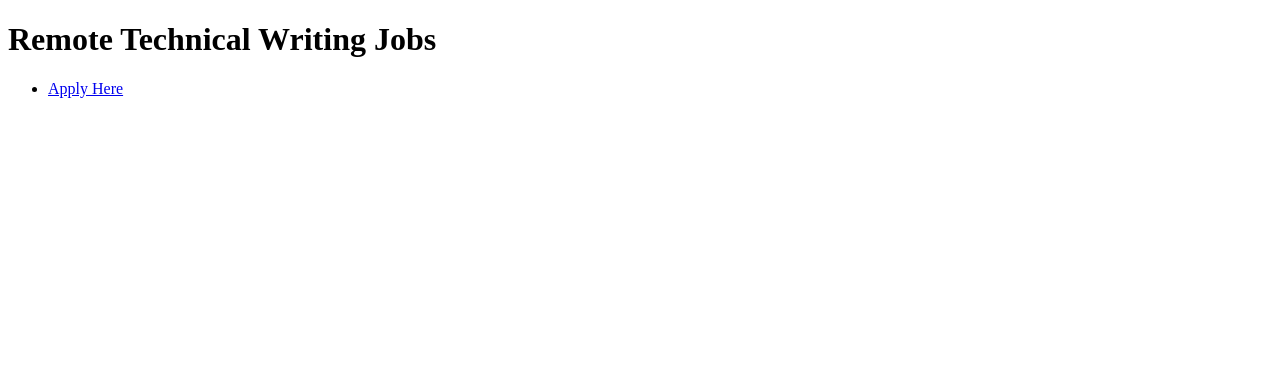
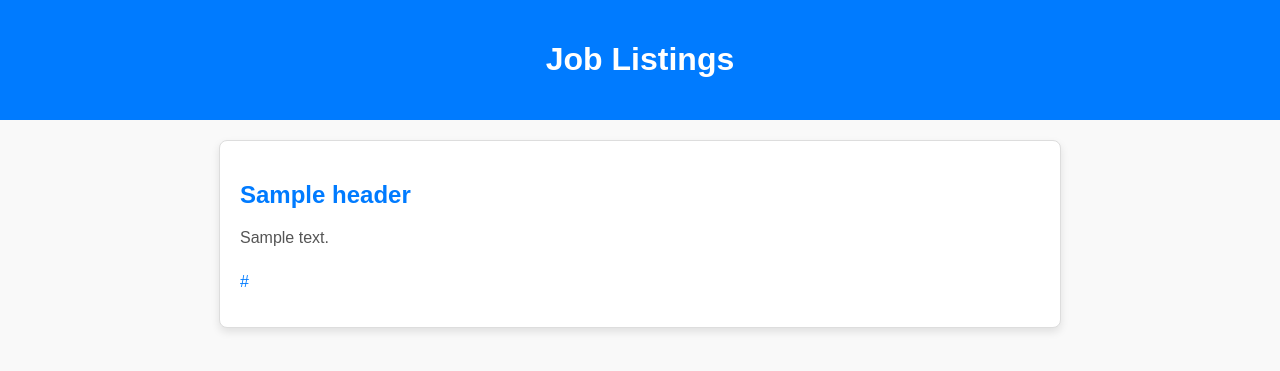
Before and after one commit to cruton42/TheHWMachine, a Django app: template src/crawler/templates/jobcrawler.html in a window 1280 px wide. Shown: the top 371 px of the page. Run offline with Django 4.2, Linux system fonts and the light colour scheme; the template is opened without the code that fills it: most values are stand-ins (such as "Sample title", 1, 10 or a date in 2020); data that the repository does not hold is empty.

Commit message:
Links appear

```diff
--- /dev/null
+++ b/src/crawler/static/css/styles.css
@@ -0,0 +1,46 @@
+/* src/crawler/static/css/styles.css */
+body {
+    font-family: Arial, sans-serif;
+    color: #333;
+    background-color: #f9f9f9;
+    margin: 0;
+    padding: 0;
+  }
+
+  .header {
+    background-color: #007bff;
+    color: white;
+    padding: 20px;
+    text-align: center;
+  }
+
+  .job-listing {
+    margin: 20px auto;
+    max-width: 800px;
+    border: 1px solid #ddd;
+    border-radius: 8px;
+    background: white;
+    padding: 20px;
+    box-shadow: 0 4px 8px rgba(0,0,0,0.1);
+  }
+
+  .job-header {
+    font-size: 1.5em;
+    color: #007bff;
+  }
+
+  .job-description {
+    margin-top: 10px;
+    color: #555;
+  }
+
+  .job-link {
+    display: inline-block;
+    margin-top: 10px;
+    color: #007bff;
+    text-decoration: none;
+  }
+
+  .job-link:hover {
+    text-decoration: underline;
+  }
--- a/src/crawler/templates/jobcrawler.html
+++ b/src/crawler/templates/jobcrawler.html
@@ -1,14 +1,24 @@
+<!-- src/crawler/templates/jobcrawl.html -->
+{% load static %}
 <!DOCTYPE html>
-<html>
+<html lang="en">
 <head>
-    <title>Remote Jobs</title>
+  <meta charset="UTF-8">
+  <meta name="viewport" content="width=device-width, initial-scale=1.0">
+  <title>Job Listings</title>
+  {% load static %}
+  <link rel="stylesheet" href="{% static 'css/styles.css' %}">
 </head>
 <body>
-    <h1>Remote Technical Writing Jobs</h1>
-    <ul>
-        {% for link in job_links %}
-            <li><a href="{{ link }}" target="_blank">Apply Here</a></li>
-        {% endfor %}
-    </ul>
+  <div class="header">
+    <h1>Job Listings</h1>
+  </div>
+  {% for job in jobs %}
+  <div class="job-listing">
+    <h2 class="job-header">{{ job.header }}</h2>
+    <p class="job-description">{{ job.description }}</p>
+    <p class="job-link">{{ job.link|safe }}</p>
+  </div>
+  {% endfor %}
 </body>
 </html>
--- a/src/settings.py
+++ b/src/settings.py
@@ -34,7 +34,7 @@ MIDDLEWARE = [
 TEMPLATES = [
     {
         'BACKEND': 'django.template.backends.django.DjangoTemplates',
-        'DIRS': [BASE_DIR / 'templates'],
+        'DIRS': [os.path.join(BASE_DIR, 'templates')],
         'APP_DIRS': True,
         'OPTIONS': {
             'context_processors': [
@@ -58,5 +58,9 @@ DATABASES = {
     }
 }
 
+STATICFILES_DIRS = [
+    os.path.join(BASE_DIR, 'src/crawler/static'),
+]
+
 STATIC_URL = '/static/'
 STATICFILES_DIRS = [BASE_DIR / 'static']
```
Also changed, not shown: src/crawler/sw_jobcrawler.py (+34 -5 lines), src/crawler/views.py (+11 -39 lines), 3 other files.
